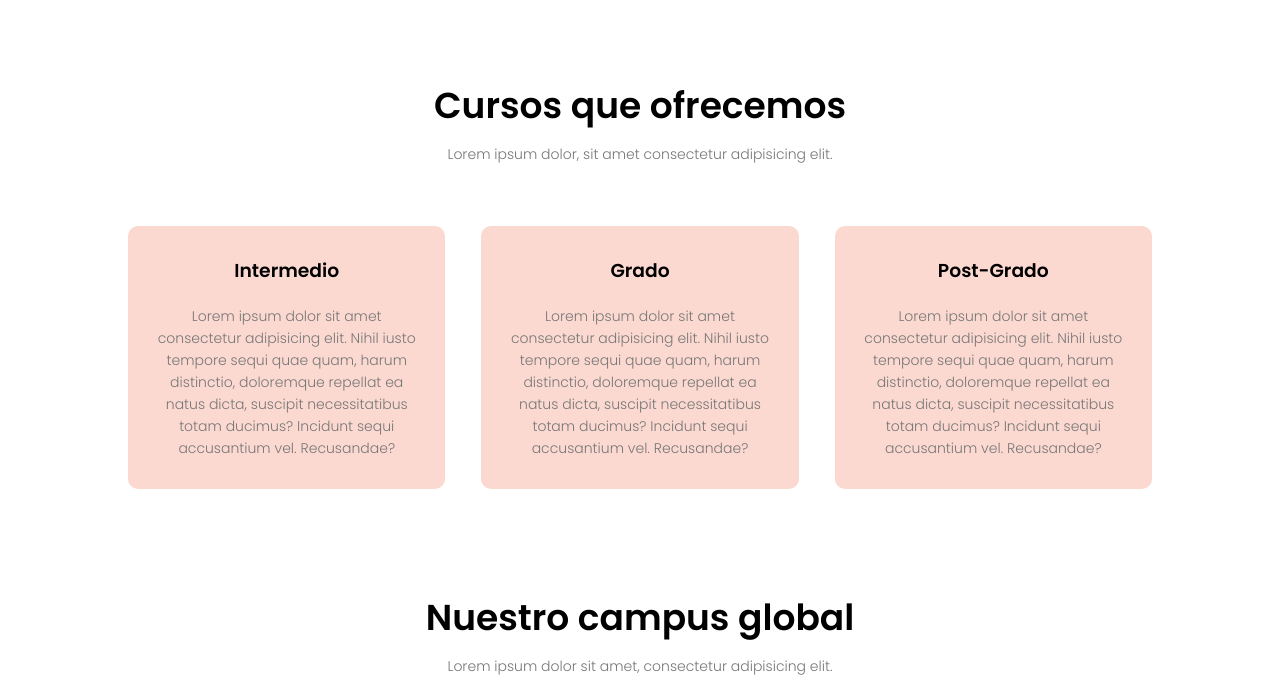
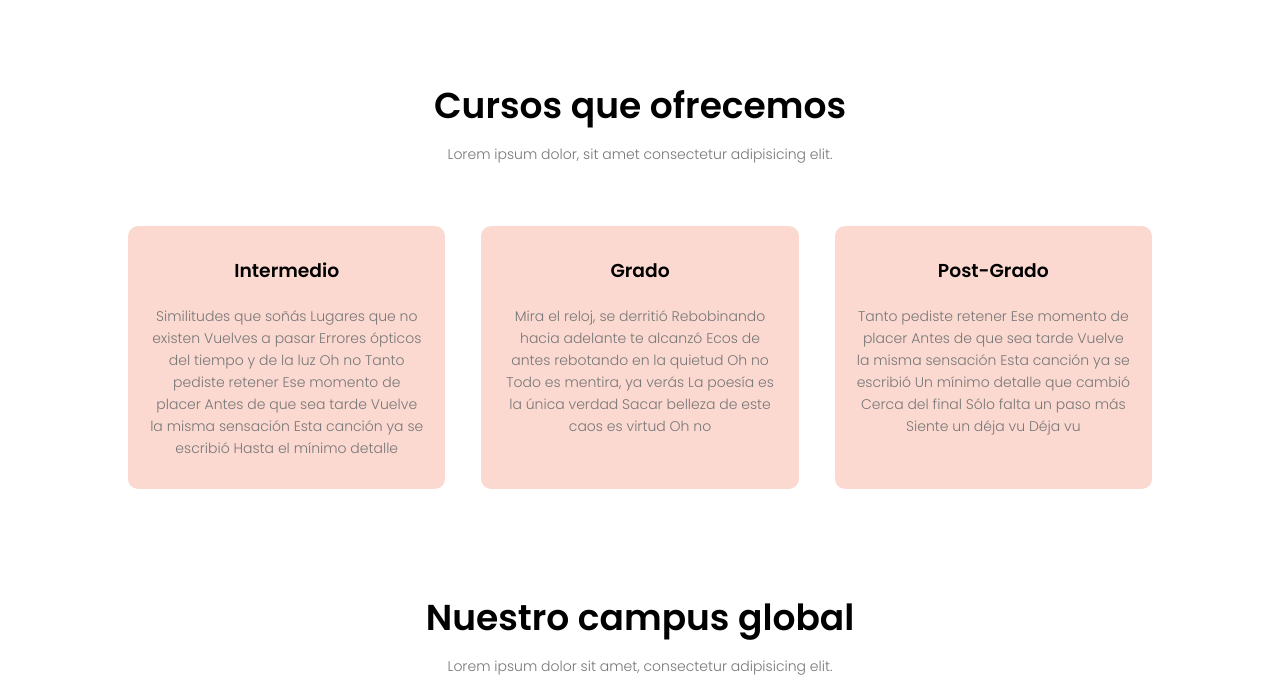
Before and after one commit to fededante/Sitio-2-univ, a plain HTML site: page index.html in a window 1280 px wide. Shown: the part 822-1514 px from the top of the page. Drawn offline with Linux system fonts and the light colour scheme.

Commit message:
cambie p

```diff
--- a/index.html
+++ b/index.html
@@ -30,8 +30,8 @@
         </nav>
         <div class="text-box">
             <h1>Mejor universidad del mundo</h1>
-            <p>Lorem ipsum dolor sit amet consectetur adipisicing elit. Aliquam odit itaque incidunt quasi, soluta unde
-                veniam ex rerum autem beatae aperiam iste atque! Quos perferendis fugit soluta sunt molestias quaerat!
+            <p>
+                Veo las cosas como son Vamos de fuego en fuego hipnotizándonos Y a cada paso sientes otro déja vu Oh no
             </p>
             <a href="#" class="hero-btn">Visitanos para conocernos mejor</a>
         </div>
@@ -46,21 +46,42 @@
         <div class="row">
             <div class="course-col">
                 <h3>Intermedio</h3>
-                <p>Lorem ipsum dolor sit amet consectetur adipisicing elit. Nihil iusto tempore sequi quae quam, harum
-                    distinctio, doloremque repellat ea natus dicta, suscipit necessitatibus totam ducimus? Incidunt
-                    sequi accusantium vel. Recusandae?</p>
+                <p>Similitudes que soñás
+                    Lugares que no existen
+                    Vuelves a pasar
+                    Errores ópticos del tiempo y de la luz
+                    Oh no
+                    Tanto pediste retener
+                    Ese momento de placer
+                    Antes de que sea tarde
+                    Vuelve la misma sensación
+                    Esta canción ya se escribió
+                    Hasta el mínimo detalle</p>
             </div>
             <div class="course-col">
                 <h3>Grado</h3>
-                <p>Lorem ipsum dolor sit amet consectetur adipisicing elit. Nihil iusto tempore sequi quae quam, harum
-                    distinctio, doloremque repellat ea natus dicta, suscipit necessitatibus totam ducimus? Incidunt
-                    sequi accusantium vel. Recusandae?</p>
+                <p>Mira el reloj, se derritió
+                    Rebobinando hacia adelante te alcanzó
+                    Ecos de antes rebotando en la quietud
+                    Oh no
+                    Todo es mentira, ya verás
+                    La poesía es la única verdad
+                    Sacar belleza de este caos es virtud
+                    Oh no
+                </p>
             </div>
             <div class="course-col">
                 <h3>Post-Grado</h3>
-                <p>Lorem ipsum dolor sit amet consectetur adipisicing elit. Nihil iusto tempore sequi quae quam, harum
-                    distinctio, doloremque repellat ea natus dicta, suscipit necessitatibus totam ducimus? Incidunt
-                    sequi accusantium vel. Recusandae?</p>
+                <p>Tanto pediste retener
+                    Ese momento de placer
+                    Antes de que sea tarde
+                    Vuelve la misma sensación
+                    Esta canción ya se escribió
+                    Un mínimo detalle que cambió
+                    Cerca del final
+                    Sólo falta un paso más
+                    Siente un déja vu
+                    Déja vu</p>
             </div>
         </div>
     </section>
@@ -193,7 +214,9 @@
     <footer>
         <h4>About Us</h4>
         <div class="foot-text">
-        <p>Lorem ipsum dolor, sit amet consectetur adipisicing elit. Expedita eaque animi eligendi delectus, nulla sunt necessitatibus culpa ad illo laboriosam voluptas dolores ipsum maiores. Nam recusandae numquam possimus cumque blanditiis.</p>
+            <p>Lorem ipsum dolor, sit amet consectetur adipisicing elit. Expedita eaque animi eligendi delectus, nulla
+                sunt necessitatibus culpa ad illo laboriosam voluptas dolores ipsum maiores. Nam recusandae numquam
+                possimus cumque blanditiis.</p>
         </div>
 
         <div class="icons">
```
Lines whose indentation alone changed are shown as unchanged.
